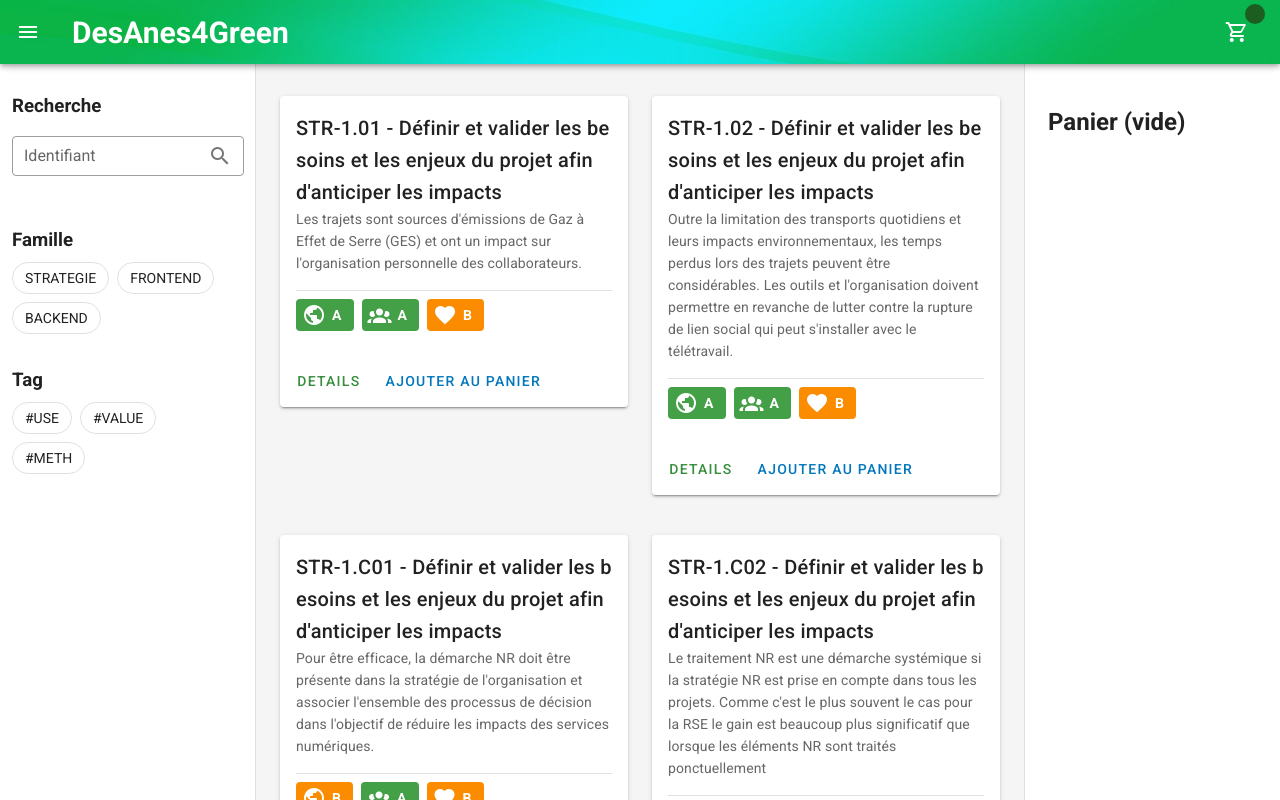
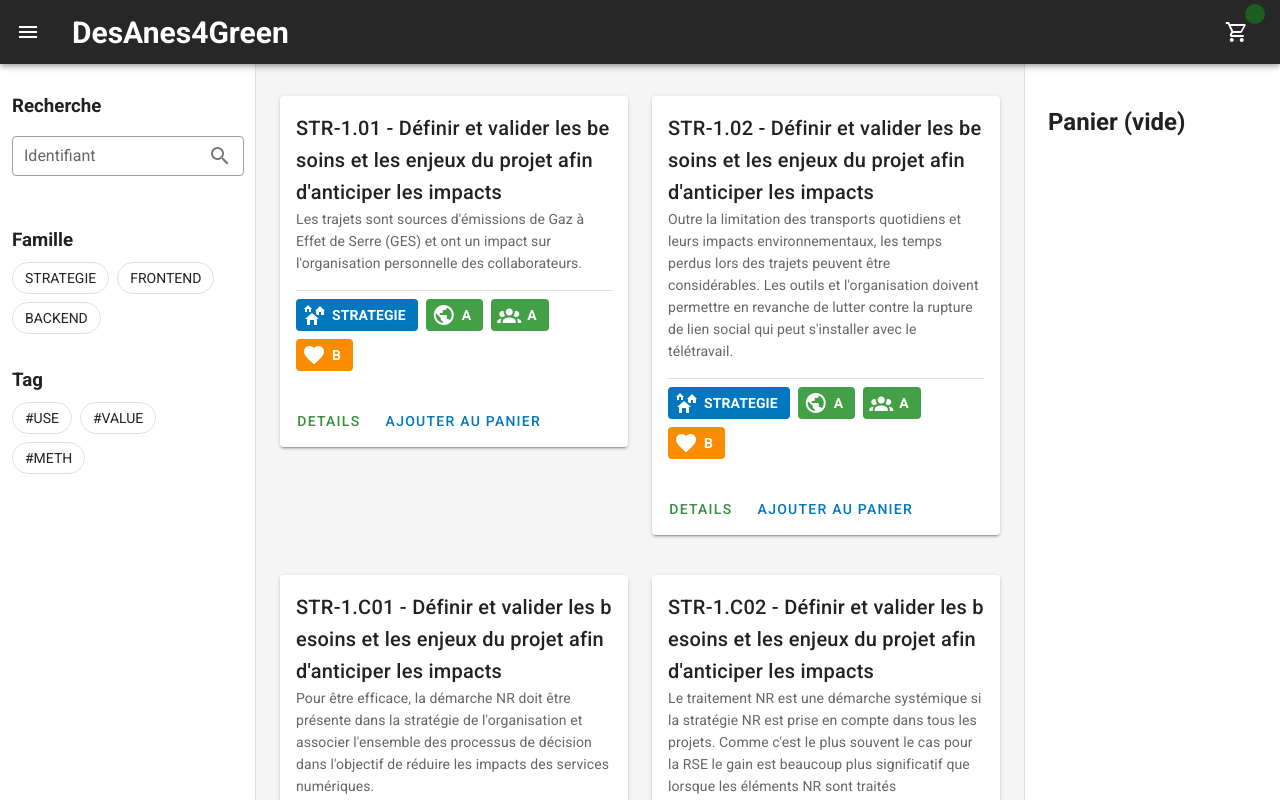
Before and after one commit to ewannpv/DesAnes4Green, a Vue app: page / in a window 1280 px wide. Shown: the top 800 px of the page. Built offline with nearby package versions, Linux system fonts and the light colour scheme.

Commit message:
Adds family tag

```diff
--- a/src/interfaces/item.ts
+++ b/src/interfaces/item.ts
@@ -1,4 +1,4 @@
-import { getRatedTag, Tag } from './tag';
+import { getFamilyTag, getRatedTag, Tag } from './tag';
 
 export interface Item {
   Famille: string;
@@ -24,6 +24,7 @@
 export const getTags = (item: Item): Tag[] => {
   const list: Tag[] = [];
 
+  list.push(getFamilyTag(item.Famille));
   list.push(getRatedTag('mdi-earth', item.Planet));
   list.push(getRatedTag('mdi-account-group', item.People));
   list.push(getRatedTag('mdi-cards-heart', item.Prosperity));
--- a/src/interfaces/tag.ts
+++ b/src/interfaces/tag.ts
@@ -10,6 +10,15 @@
   C: 'red darken-1',
   NONE: 'blue-grey lighten-5',
 });
+
+export const getFamilyTag = (name: string): Tag => {
+  const tag = {
+    name: name.length ? name : 'N/A',
+    icon: 'mdi-home-group  ',
+    color: name.length ? 'light-blue darken-3' : ColorEnum.NONE,
+  } as Tag;
+  return tag;
+};
 
 export const getRatedTag = (icon: string, rate: string): Tag => {
   let color: string;
```
